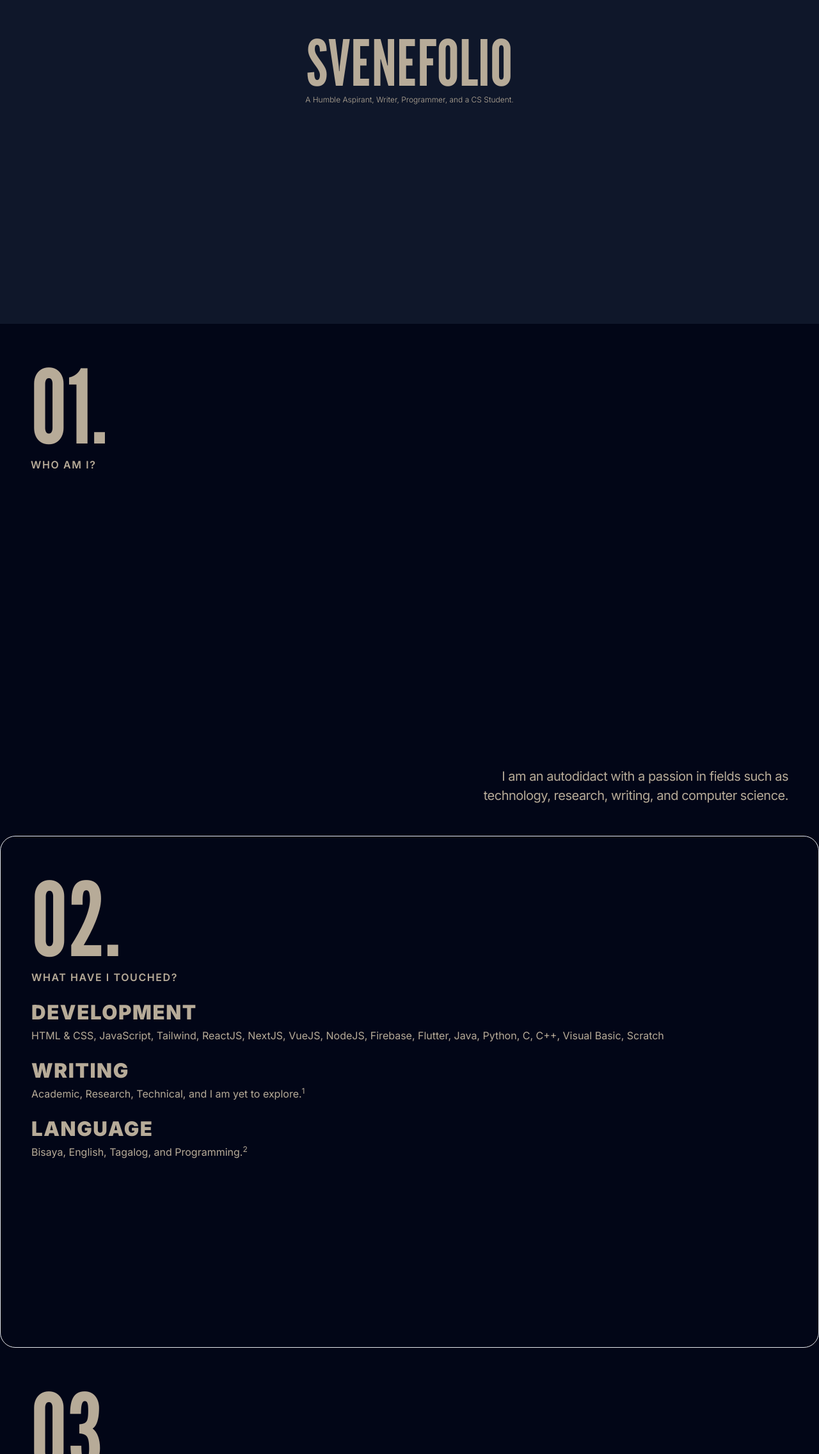
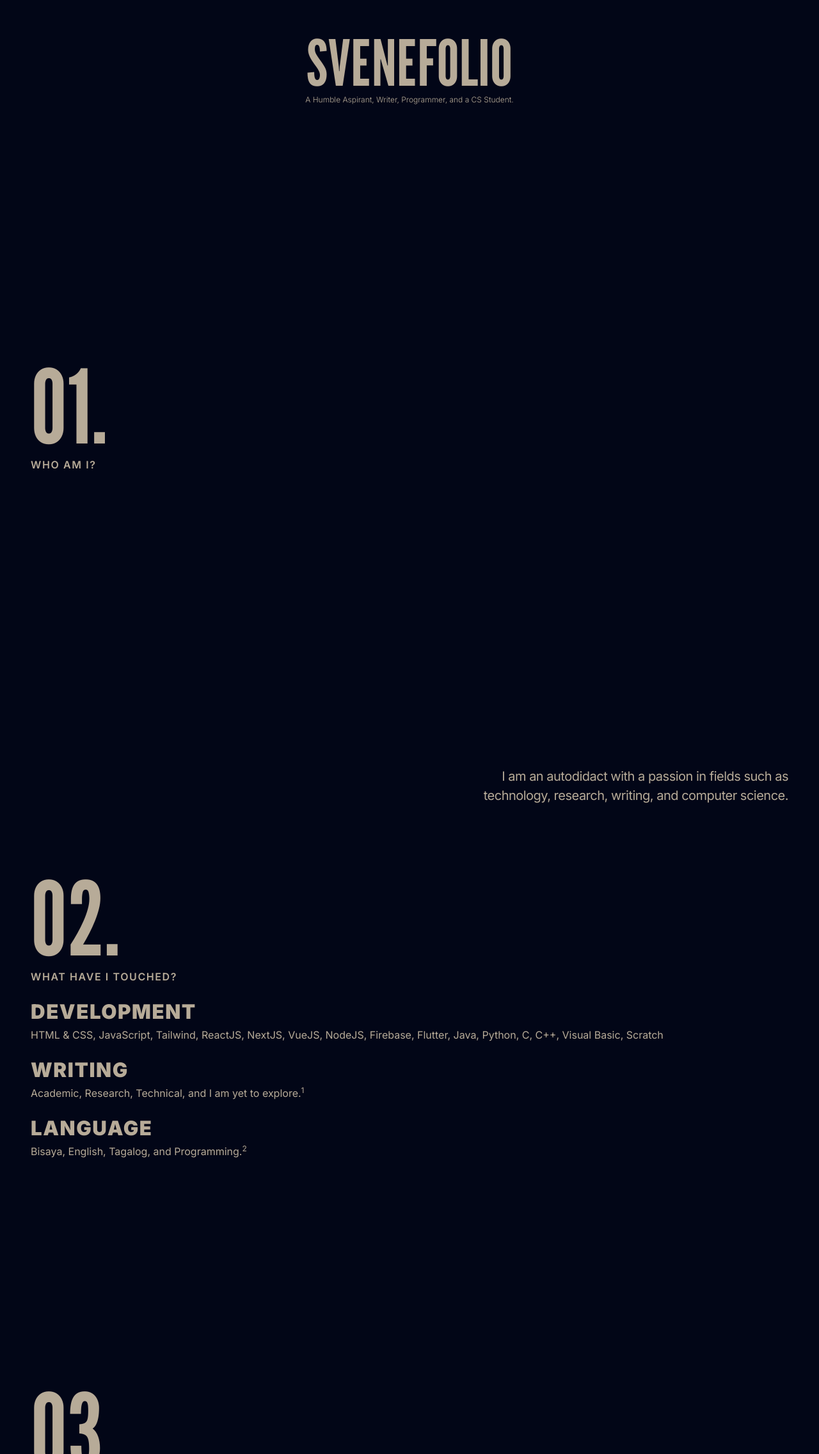
Before and after one commit to aidrecabrera/svenefolio, a React (Vite) app: page / in a window 1280 px wide. Shown: the part 294-2566 px from the top of the page at 64% size. Built offline with nearby package versions, Linux system fonts and the light colour scheme.

Commit message:
update ContentIntroduction.jsx, ContentWhat.jsx, SveneContent.jsx and src/index.css update ContentIntroduction.jsx,

```diff
--- a/src/ContentIntroduction.jsx
+++ b/src/ContentIntroduction.jsx
@@ -3,7 +3,7 @@ import { Component } from "react";
 export default class Introduction extends Component {
   render() {
     return (
-      <div className="bg-slate-900">
+      <div className="">
         <div className="flex flex-col justify-center h-screen w-screen">
           <h1 className="font-league text-8xl text-center leading-none">
             SVENEFOLIO
--- a/src/ContentWhat.jsx
+++ b/src/ContentWhat.jsx
@@ -4,7 +4,7 @@ export default class ContentWhat extends Component {
   render() {
     return (
       <div>
-        <div className="border p-12 h-screen rounded-3xl">
+        <div className="p-12 h-screen">
           <div>
             <h1 className="font-bold font-league text-12xl leading-none">
               02.
--- a/src/SveneContent.jsx
+++ b/src/SveneContent.jsx
@@ -7,12 +7,12 @@ import ContentWhen from "./ContentWhen.jsx";
 export default class SveneContent extends Component {
   render() {
     return (
-      <div className="bg-slate-950 snap-y snap-mandatory">
-        <div className="flex flex-col">
-          <Introduction className="scroll-m-6 snap-center snap-always" />
-          <ContentWho className="scroll-m-6 snap-center snap-always" />
-          <ContentWhat className="scroll-m-6 snap-center snap-always" />
-          <ContentWhen />
+      <div className="bg-slate-950">
+        <div className="flex flex-col snap-y snap-proximity">
+          <Introduction className="snap-start scroll-m-6" />
+          <ContentWho className="snap-start scroll-m-6" />
+          <ContentWhat className="snap-start scroll-m-6" />
+          <ContentWhen className="snap-start  snap-always" />
         </div>
       </div>
     );
--- a/src/index.css
+++ b/src/index.css
@@ -20,6 +20,7 @@
 html {
   background-color: black;
   color: #b7ab98;
+  scroll-snap-type: y proximity;
 }
 
 body {
```
